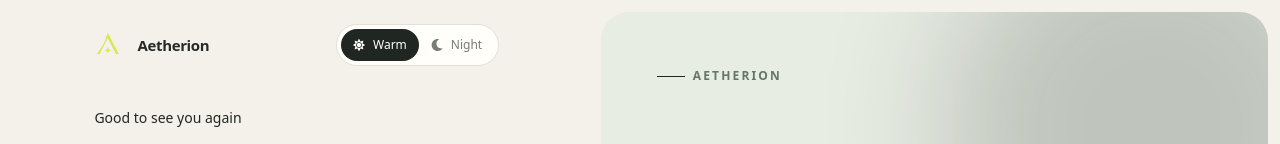
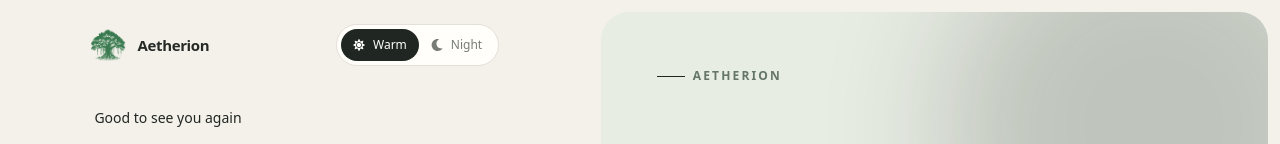
Before and after one commit to PrithwishDas101/Aetherion, a React (Vite) app in the folder client/: page /login in a window 1280 px wide. Shown: the top 144 px of the page. Built offline with nearby package versions, Linux system fonts and the light colour scheme; no server answers.

Commit message:
Use the updated tree favicon in the auth layout

```diff
--- a/client/src/components/AuthLayout.jsx
+++ b/client/src/components/AuthLayout.jsx
@@ -80,7 +80,7 @@ export default function AuthLayout({ children, page = "login" }) {
       <section className="relative flex min-h-screen flex-col px-6 py-6 sm:px-10 lg:px-12 xl:px-[clamp(3rem,7vw,7rem)]">
         <div className="flex items-center justify-between gap-4">
           <a href="/" className="flex items-center gap-3 rounded-lg outline-none focus-visible:ring-2 focus-visible:ring-[var(--auth-accent)]" aria-label="Aetherion home">
-            <img src="/images/logo.png" alt="" className="h-9 w-9 rounded-xl object-contain" />
+            <img src="/favicon.png" alt="" className="h-9 w-9 object-contain" />
             <span className="text-[15px] font-semibold tracking-[-0.025em]">Aetherion</span>
           </a>
           <div className="flex items-center rounded-full border border-[var(--auth-border)] bg-[var(--auth-surface)] p-1" aria-label="Color theme">
```
